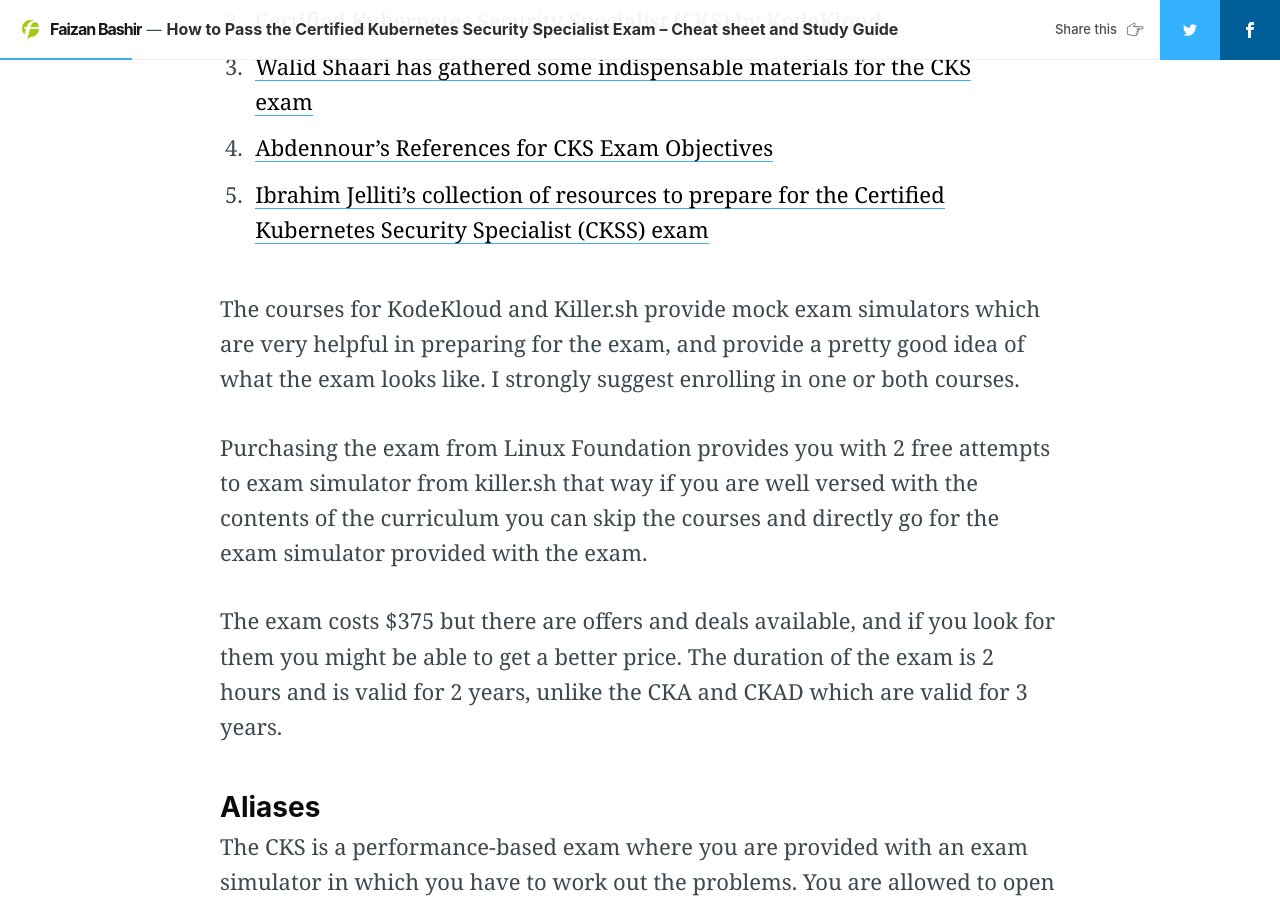
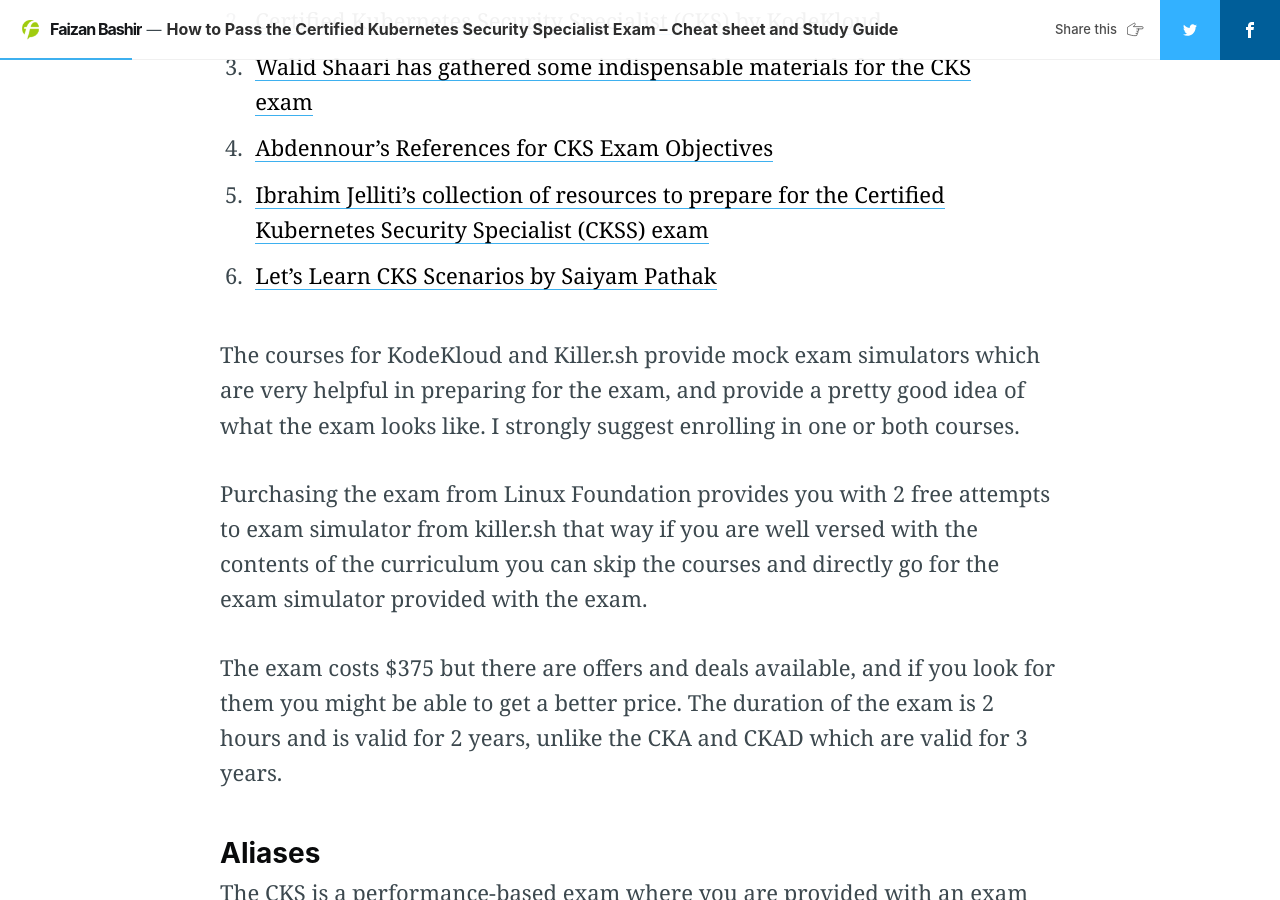
Before and after one commit to faizanbashir/faizanbashir.github.io, a Jekyll site: the page built from _posts/2022-03-06-rough-guide-to-qualifying-the-cks-exam-in-a-hurry.md, in a window 1280 px wide and 900 px high, scrolled down 4811 px. Built offline with Jekyll 4.4.1, drawn with Linux system fonts in a browser that asks for light colours; nearby versions of some CDN libraries; comment, search, counter and statistics services are not loaded.

Commit message:
Updated post

```diff
--- a/_posts/2022-03-06-rough-guide-to-qualifying-the-cks-exam-in-a-hurry.md
+++ b/_posts/2022-03-06-rough-guide-to-qualifying-the-cks-exam-in-a-hurry.md
@@ -89,6 +89,7 @@
 3. [Walid Shaari has gathered some indispensable materials for the CKS exam](https://github.com/walidshaari/Certified-Kubernetes-Security-Specialist)
 4. [Abdennour's References for CKS Exam Objectives](https://github.com/abdennour/certified-kubernetes-security-specialist)
 5. [Ibrahim Jelliti's collection of resources to prepare for the Certified Kubernetes Security Specialist (CKSS) exam](https://github.com/ibrahimjelliti/CKSS-Certified-Kubernetes-Security-Specialist)
+6. [Let's Learn CKS Scenarios by Saiyam Pathak](https://saiyampathak.gumroad.com/l/cksbook)
 
 The courses for KodeKloud and Killer.sh provide mock exam simulators which are very helpful in preparing for the exam, and provide a pretty good idea of what the exam looks like. I strongly suggest enrolling in one or both courses.
 
```
